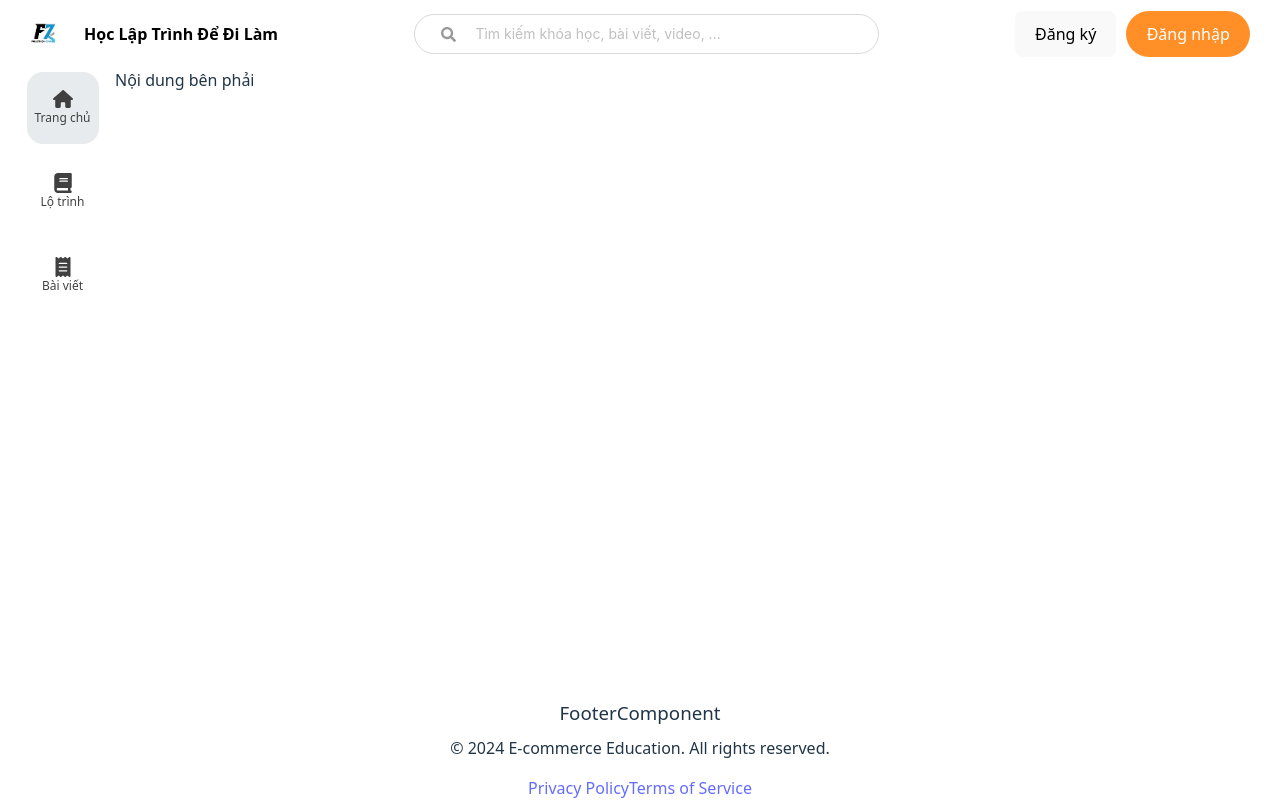
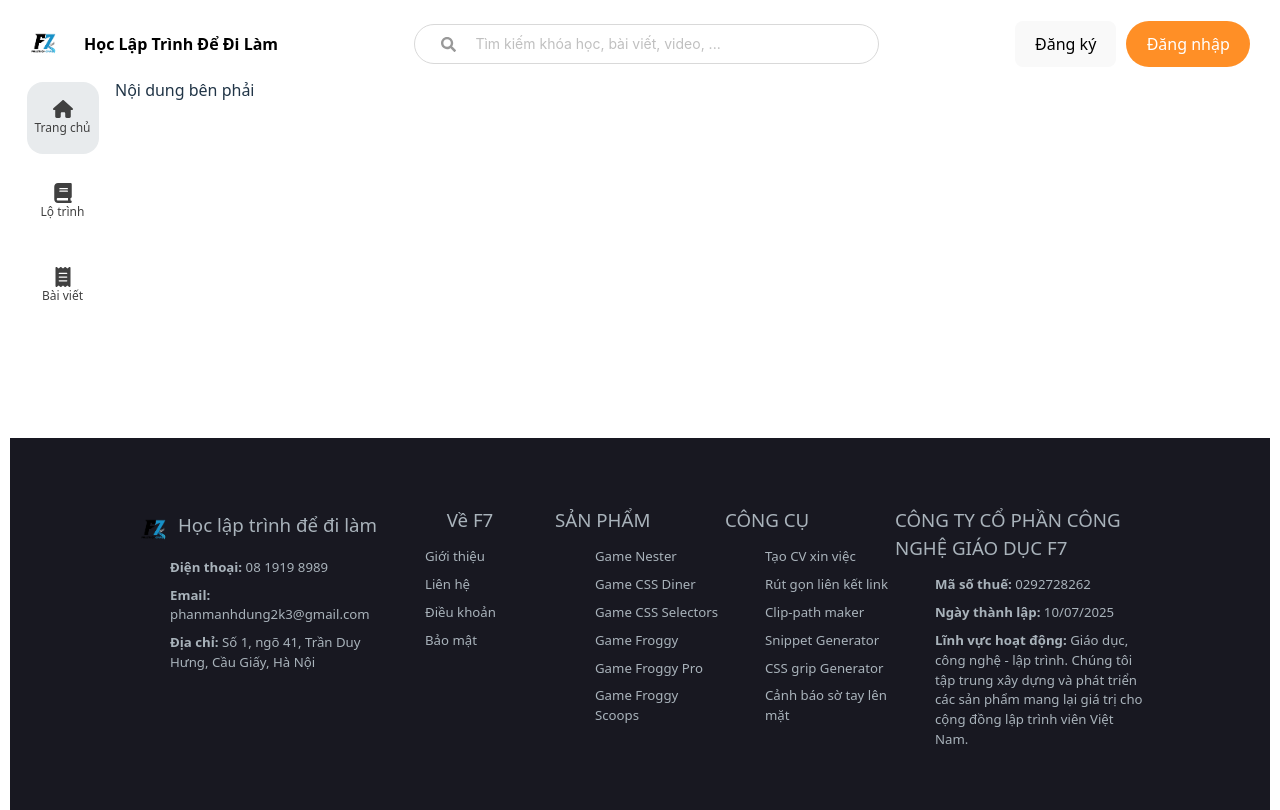
Before and after one commit to phan-manh-dung/Ecom_Education, a React (Vite) app in the folder my-app/: page / in a window 1280 px wide. Built offline with nearby package versions, Linux system fonts and the light colour scheme.

Commit message:
fix footer

```diff
--- a/my-app/src/App.css
+++ b/my-app/src/App.css
@@ -1,7 +1,8 @@
 #root {
   max-width: 100%;
   width: 100%;
-  padding: 10px;
+  padding: 10px 10px 0px 10px;
+  height: auto;
 }
 
 .logo {
--- /dev/null
+++ b/my-app/src/components/feature/FooterComponent/Footer.module.scss
@@ -0,0 +1,23 @@
+.wrapper_footer {
+  height: auto;
+  max-width: 100%;
+  width: 100%;
+  padding: 68px 120px 40px;
+  overflow: hidden;
+  color: #a9b3bb;
+  background-color: #181821;
+
+  ul {
+    list-style: none;
+    li {
+      padding: 4px 0;
+      margin: 0;
+      font-size: 0.827rem;
+
+      &:hover {
+        text-decoration: underline;
+        cursor: pointer;
+      }
+    }
+  }
+}
--- a/my-app/src/components/feature/FooterComponent/FooterComponent.tsx
+++ b/my-app/src/components/feature/FooterComponent/FooterComponent.tsx
@@ -1,19 +1,78 @@
 import React from 'react';
+import styles from './Footer.module.scss';
+import classNames from 'classnames/bind';
+import logof7 from '/public/assets/logof7.png';
+
+const cx = classNames.bind(styles);
 
 const FooterComponent: React.FC = () => {
   return (
-    <footer className="bg-gray-800 text-white p-6 mt-auto">
-      <div className="container mx-auto text-center">
-        <h3 className="text-lg font-semibold mb-2">FooterComponent</h3>
-        <p className="text-gray-300">
-          © 2024 E-commerce Education. All rights reserved.
-        </p>
-        <div className="mt-4 space-x-4">
-          <a href="/privacy" className="hover:text-blue-300">Privacy Policy</a>
-          <a href="/terms" className="hover:text-blue-300">Terms of Service</a>
+    <div className={cx('wrapper_footer')}>
+      <div className="grid grid-cols-12 gap-4">
+        <div className={'col-span-3'}>
+          <div style={{ display: 'flex', alignItems: 'center' }}>
+            <img src={logof7} width={48} height={48} />
+            <h3>Học lập trình để đi làm</h3>
+          </div>
+          <ul>
+            <li>
+              <b>Điện thoại:</b> 08 1919 8989
+            </li>
+            <li>
+              <b>Email:</b> phanmanhdung2k3@gmail.com
+            </li>
+            <li>
+              <b>Địa chỉ:</b> Số 1, ngõ 41, Trần Duy Hưng, Cầu Giấy, Hà Nội
+            </li>
+          </ul>
+        </div>
+        <div className={'col-span-2'}>
+          <h3 style={{ textAlign: 'center' }}>Về F7</h3>
+          <ul>
+            <li>Giới thiệu</li>
+            <li>Liên hệ</li>
+            <li>Điều khoản</li>
+            <li>Bảo mật</li>
+          </ul>
+        </div>
+        <div className={'col-span-2'}>
+          <h3>SẢN PHẨM</h3>
+          <ul>
+            <li>Game Nester</li>
+            <li>Game CSS Diner</li>
+            <li>Game CSS Selectors</li>
+            <li>Game Froggy</li>
+            <li>Game Froggy Pro</li>
+            <li>Game Froggy Scoops</li>
+          </ul>
+        </div>
+        <div className={'col-span-2'}>
+          <h3>CÔNG CỤ</h3>
+          <ul>
+            <li>Tạo CV xin việc</li>
+            <li>Rút gọn liên kết link</li>
+            <li>Clip-path maker</li>
+            <li>Snippet Generator</li>
+            <li>CSS grip Generator</li>
+            <li>Cảnh báo sờ tay lên mặt</li>
+          </ul>
+        </div>
+        <div className={'col-span-3'}>
+          <h3>CÔNG TY CỔ PHẦN CÔNG NGHỆ GIÁO DỤC F7</h3>
+             <ul>
+            <li>
+              <b>Mã số thuế:</b> 0292728262
+            </li>
+            <li>
+              <b>Ngày thành lập:</b> 10/07/2025
+            </li>
+            <li>
+              <b>Lĩnh vực hoạt động:</b> Giáo dục, công nghệ - lập trình. Chúng tôi tập trung xây dựng và phát triển các sản phẩm mang lại giá trị cho cộng đồng lập trình viên Việt Nam.
+            </li>
+          </ul>
         </div>
       </div>
-    </footer>
+    </div>
   );
 };
 
--- a/my-app/src/components/feature/HeaderComponent/HeaderComponent.tsx
+++ b/my-app/src/components/feature/HeaderComponent/HeaderComponent.tsx
@@ -8,7 +8,7 @@ const cx = classNames.bind(styles);
 
 const HeaderComponent: React.FC = () => {
   return (
-    <header className="w-full bg-white">
+    <div className="w-full bg-white">
       <div className="max-w-screen-xl mx-auto flex items-center p-[10px]">
         {/* Logo + Tiêu đề */}
         <div className="flex items-center min-w-[230px]">
@@ -35,7 +35,7 @@ const HeaderComponent: React.FC = () => {
           </button>
         </div>
       </div>
-    </header>
+    </div>
   );
 };
 
--- a/my-app/src/index.css
+++ b/my-app/src/index.css
@@ -28,8 +28,6 @@ a:hover {
 
 body {
   margin: 0;
-  display: flex;
-  place-items: center;
   min-width: 320px;
   min-height: 100vh;
 }
--- a/my-app/src/pages/HomePage/Home.module.scss
+++ b/my-app/src/pages/HomePage/Home.module.scss
@@ -1,4 +1,7 @@
 .wrapper_home {
+  height: auto;
+  max-width: 100%;
+  width: 100%;
   .customLeft {
   }
   .customRight {
```
